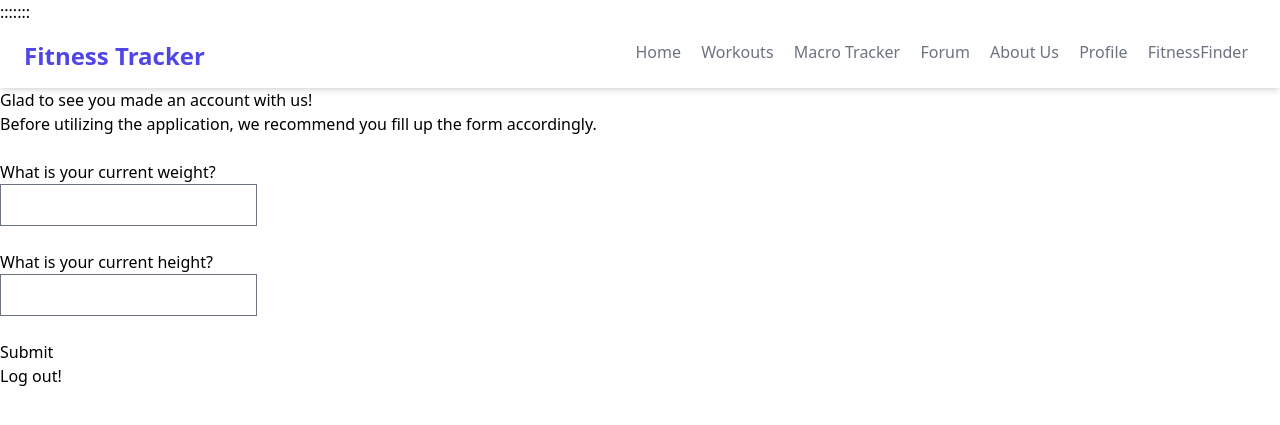
After one commit to AFCTrackerProject/afc_fitness_tracker, a Flask app: page /secret in a window 1280 px wide. The commit adds this page. Shown: the top 425 px of the page. Run offline with Flask 3, Linux system fonts and the light colour scheme; the visitor is signed in with stand-in values (Sample User, id 1); some libraries are stand-ins or nearby versions.

Commit message:
Added a secret page and moved the Log out button

```diff
--- a/app.py
+++ b/app.py
@@ -37,9 +37,13 @@ def index():
 
 @app.get('/workouts')
 def workouts():
+    return render_template('workouts.html')
+
+@app.get('/secret')
+def secret():
     if 'userid' not in session:
         return redirect('/')
-    return render_template('workouts.html')
+    return render_template('secret.html')
 
 @app.route('/macrotracker', methods=['GET', 'POST'])
 def macrotracker():
@@ -116,7 +120,7 @@ def login():
             abort(400, 'Both username and password are required!')
 
         user = fitness_repo.get_user_by_username(username)
-        print(user)
+
         if not user:
              abort(401, 'Invalid username or password.')
 
@@ -128,7 +132,7 @@ def login():
 
         flash('Login successful!', 'success')
         session['userid'] = user['userid']
-        return redirect(url_for('workouts'))
+        return redirect(url_for('secret'))
 
 
     return render_template('login.html')
@@ -136,7 +140,6 @@ def login():
 @app.post('/logout')
 def logout():
     session.pop('userid', None)
-    print('userid' in session)
     return redirect('/')
 
 @app.get('/profile')
--- /dev/null
+++ b/templates/secret.html
@@ -0,0 +1,17 @@
+{% extends "_layout.html" %}
+
+{% block content %}
+    <h2>Glad to see you made an account with us!</h2>
+    <p>Before utilizing the application, we recommend you fill up the form accordingly.</p>
+    <br>
+    <form method="post" action="/submit-question">
+        <label for="question">What is your current weight?</label><br>
+        <input type="text" id="question" name="question" required><br><br>
+        <label for="question">What is your current height?</label><br>
+        <input type="text" id="question" name="question" required><br><br>
+        <button type="submit">Submit</button>
+    </form>
+    <form action="/logout" method ="post">
+        <button type="submit" class="btn btn-danger">Log out!</button>
+    </form>
+{% endblock %}
--- a/templates/workouts.html
+++ b/templates/workouts.html
@@ -20,9 +20,6 @@
                         <div class="border-b border-gray-200 pb-4 mb-4">
                             <div class="flex items-center">
                                 <img src="\static\images\{{ section|lower }}.png" class="w-16 h-16 object-cover mr-4">
-                                <form action="/logout" method ="post">
-                                    <button type="submit" class="btn btn-danger">Log out!</button>
-                                </form>
                                 <div>
                                     <h3 class="text-lg font-semibold mb-2">{{ section }}</h3>
                                     <p class="text-gray-600">List of {{ section }} Exercises</p>
```
